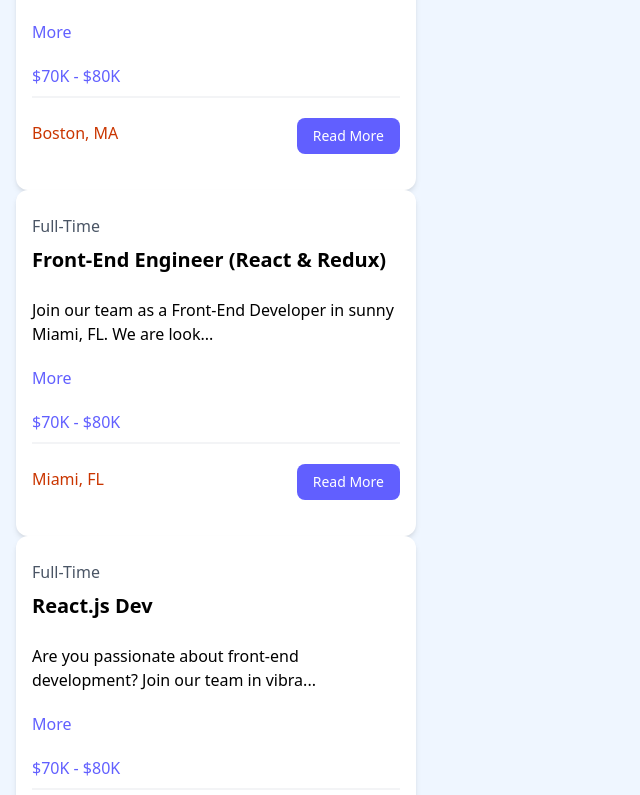
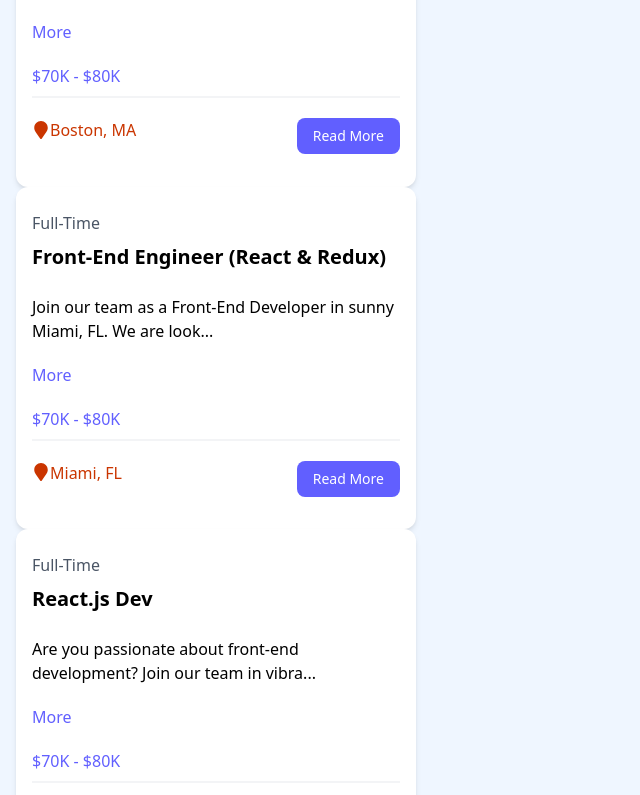
Before and after one commit to ChanceAgora/react-job-site-practice, a React (Vite) app: page / in a window 1280 px wide. Shown: the part 865-1660 px from the top of the page, without its empty margins (0-640 px from the left). Built offline with nearby package versions, Linux system fonts and the light colour scheme.

Commit message:
Correct File Names and File Imports

```diff
--- a/package.json
+++ b/package.json
@@ -11,7 +11,8 @@
   },
   "dependencies": {
     "react": "^19.1.1",
-    "react-dom": "^19.1.1"
+    "react-dom": "^19.1.1",
+    "react-icons": "^5.5.0"
   },
   "devDependencies": {
     "@eslint/js": "^9.36.0",
--- a/src/components/JobListing.tsx
+++ b/src/components/JobListing.tsx
@@ -1,4 +1,5 @@
 import { useState } from "react";
+import { FaMapMarker } from "react-icons/fa";
 
 function JobListing({job}) {
   const [showFullDescription, setShowFullDescription] = useState(false);
@@ -29,7 +30,7 @@
 
           <div className="flex flex-col lg:flex-row justify-between mb-4">
             <div className="text-orange-700 mb-3">
-              <i className="fa-solid fa-location-dot text-lg"></i>{job.location}</div>
+              <FaMapMarker className="inline text-lg mb-1"></FaMapMarker>{job.location}</div>
             <a
               href={`/job/${job.id}`}
               className="h-[36px] bg-indigo-500 hover:bg-indigo-600 text-white px-4 py-2 rounded-lg text-center text-sm"
```
Also changed, not shown: 1 other file (tests, documents, lock files or other folders).
